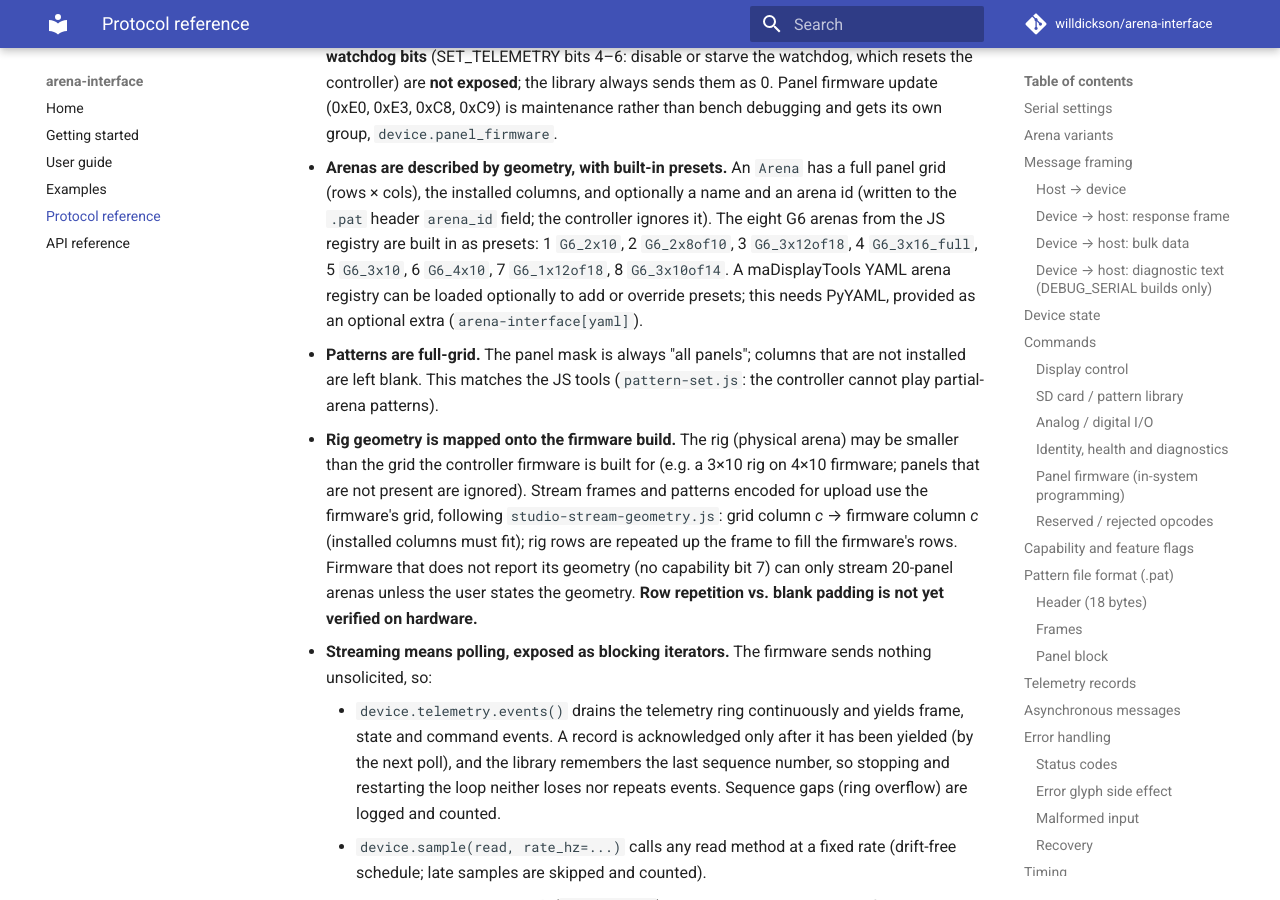
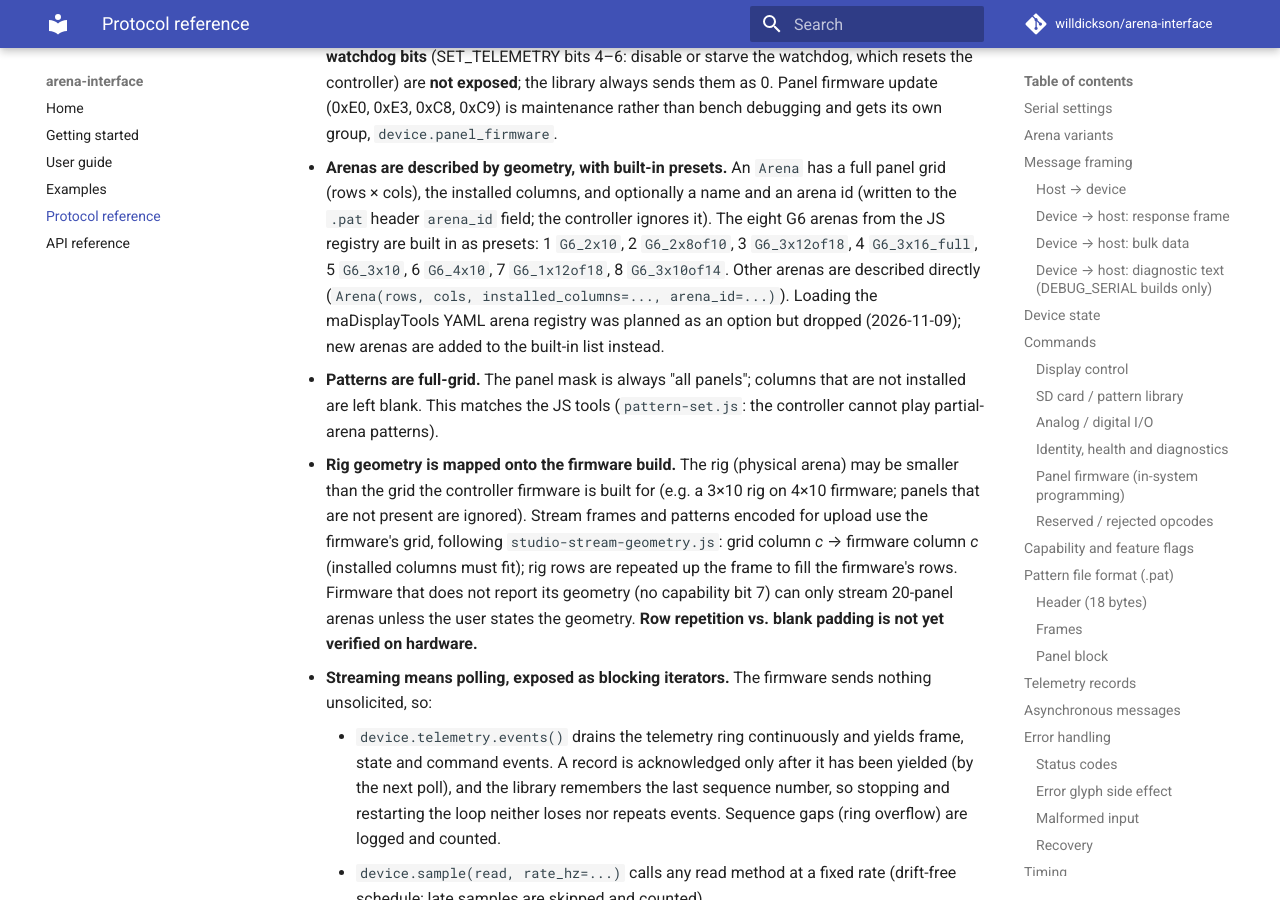
Before and after one commit to willdickson/arena-interface, an MkDocs documentation site: the page built from docs/PROTOCOL.md, in a window 1280 px wide and 900 px high, scrolled down 23446 px. Built offline with MkDocs 1.6.1 and Material for MkDocs 9.7.7, drawn with Linux system fonts in a browser that asks for light colours; comment, search, counter and statistics services are not loaded.

Commit message:
Drop the planned maDisplayTools YAML arena registry (M5a-yaml)
New arenas are added to the built-in presets instead; PROTOCOL.md no
longer describes the YAML loader as available.

```diff
--- a/docs/PROTOCOL.md
+++ b/docs/PROTOCOL.md
@@ -592,9 +592,10 @@ Behaviour the library adds on top of the wire protocol, as agreed in review.
   name and an arena id (written to the `.pat` header `arena_id` field; the
   controller ignores it). The eight G6 arenas from the JS registry are built in
   as presets: 1 `G6_2x10`, 2 `G6_2x8of10`, 3 `G6_3x12of18`, 4 `G6_3x16_full`,
-  5 `G6_3x10`, 6 `G6_4x10`, 7 `G6_1x12of18`, 8 `G6_3x10of14`. A maDisplayTools
-  YAML arena registry can be loaded optionally to add or override presets; this
-  needs PyYAML, provided as an optional extra (`arena-interface[yaml]`).
+  5 `G6_3x10`, 6 `G6_4x10`, 7 `G6_1x12of18`, 8 `G6_3x10of14`. Other arenas
+  are described directly (`Arena(rows, cols, installed_columns=..., arena_id=...)`).
+  Loading the maDisplayTools YAML arena registry was planned as an option but
+  dropped (2026-11-09); new arenas are added to the built-in list instead.
 - **Patterns are full-grid.** The panel mask is always "all panels"; columns
   that are not installed are left blank. This matches the JS tools
   (`pattern-set.js`: the controller cannot play partial-arena patterns).
```
Also changed, not shown: docs/PLAN.md (+3 -4 lines).
